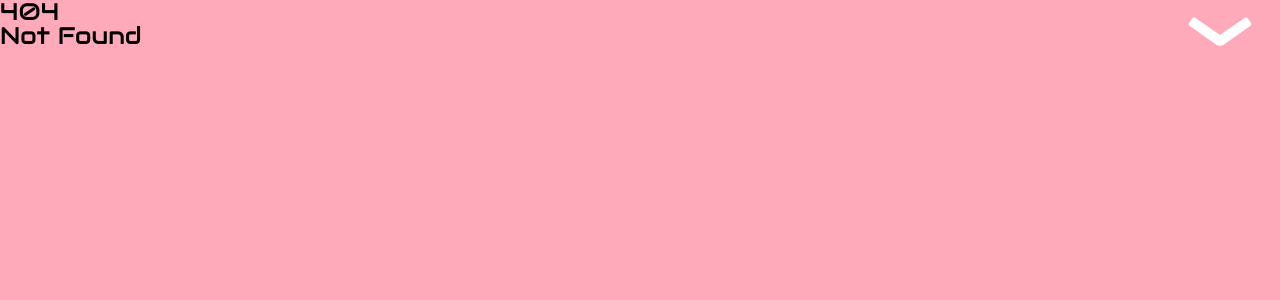
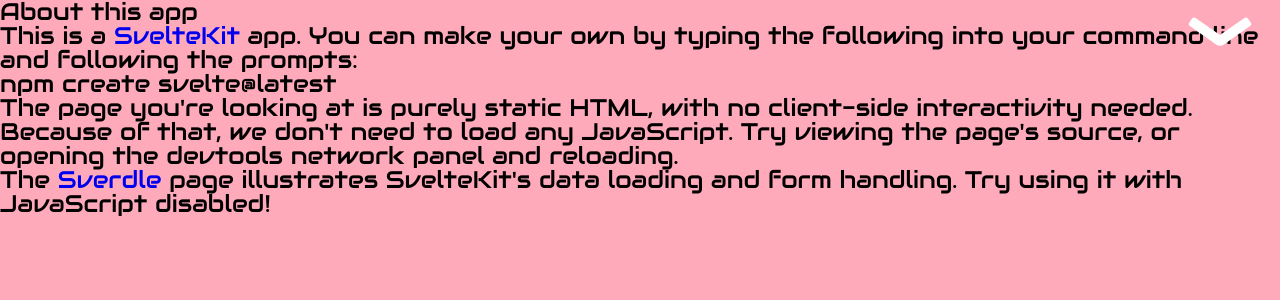
Before and after one commit to FirebrickRed/SubOptimalGaming, a SvelteKit app: page /news in a window 1280 px wide. Before the commit this address had no page. Shown: the top 300 px of the page. Built offline with nearby package versions, Linux system fonts and the light colour scheme; a web font is replaced by a local one.

Commit message:
added in base files for news, about, and players

```diff
--- /dev/null
+++ b/src/routes/news/+page.svelte
@@ -0,0 +1,26 @@
+<svelte:head>
+	<title>About</title>
+	<meta name="description" content="About this app" />
+</svelte:head>
+
+<div class="text-column">
+	<h1>About this app</h1>
+
+	<p>
+		This is a <a href="https://kit.svelte.dev">SvelteKit</a> app. You can make your own by typing the
+		following into your command line and following the prompts:
+	</p>
+
+	<pre>npm create svelte@latest</pre>
+
+	<p>
+		The page you're looking at is purely static HTML, with no client-side interactivity needed.
+		Because of that, we don't need to load any JavaScript. Try viewing the page's source, or opening
+		the devtools network panel and reloading.
+	</p>
+
+	<p>
+		The <a href="/sverdle">Sverdle</a> page illustrates SvelteKit's data loading and form handling. Try
+		using it with JavaScript disabled!
+	</p>
+</div>
--- /dev/null
+++ b/src/routes/news/+page.ts
@@ -0,0 +1,9 @@
+import { dev } from '$app/environment';
+
+// we don't need any JS on this page, though we'll load
+// it in dev so that we get hot module replacement
+export const csr = dev;
+
+// since there's no dynamic data here, we can prerender
+// it so that it gets served as a static asset in production
+export const prerender = true;
```
Also changed, not shown: src/routes/players/+page.svelte (added, +26 -0 lines), src/routes/players/+page.ts (added, +9 -0 lines), src/routes/teams/+page.svelte (added, +26 -0 lines), src/routes/teams/+page.ts (added, +9 -0 lines).
